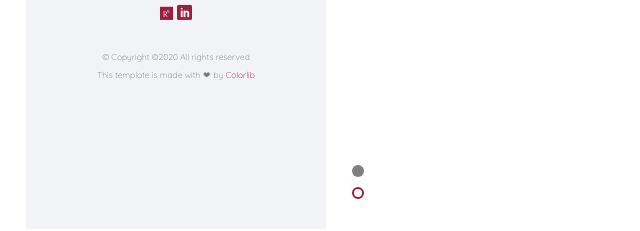
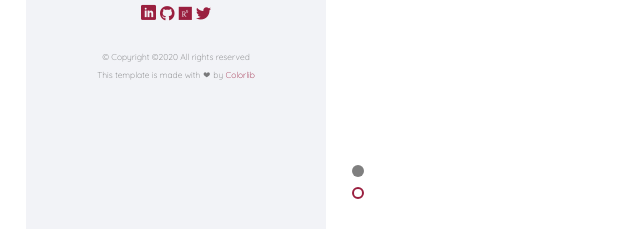
Before and after one commit to alessia-palleschi/alessia-palleschi.github.io, a plain HTML site: page index.html in a window 1280 px wide. Shown: the part 571-802 px from the top of the page, 29-669 px from the left. Drawn offline with nearby package versions, Linux system fonts and the light colour scheme; files whose address does not match are found by name; a web font is replaced by a local one.

Commit message:
Update index.html

```diff
--- a/index.html
+++ b/index.html
@@ -74,8 +74,11 @@
 						<li><a href="#" data-nav-section="experience">Experience</a></li>
 						<li><a href="#" data-nav-section="publications">Publications</a></li>
 						<li><a href="#" data-nav-section="contact">Contact</a></li>
-						<a href="https://www.researchgate.net/profile/Alessia_Palleschi"><i class="fab fa-researchgate"></i></a>
-						<a href="https://www.linkedin.com/in/alessia-palleschi"><i class="icon-linkedin2"></i></a>
+
+						<a href="https://www.linkedin.com/in/alessia-palleschi"><i class="fab icon-linkedin2"></i></a>
+						<a href="https://github.com/alessia-palleschi"><i class="fab fa-github"></i></a>
+						<a href="https://www.researchgate.net/profile/Alessia_Palleschi"><i class="fab fa-researchgate "></i></a>
+						<a href="https://twitter.com/ale_pal_"><i class="fab fa-twitter"></i></a>
 					</ul>
 
 				</div>
@@ -593,7 +596,9 @@ Copyright &copy;<script>document.write(new Date().getFullYear());</script> All r
 					<div class="row">
 						<div class="col-md-6 col-md-offset-3 col-md-pull-3 animate-box" data-animate-effect="fadeInLeft">
 						<a href="https://www.linkedin.com/in/alessia-palleschi"><i class="fab icon-linkedin2 fa-3x"></i></a>
+						<a href="https://github.com/alessia-palleschi"><i class="fab fa-github fa-3x"></i></a>
 						<a href="https://www.researchgate.net/profile/Alessia_Palleschi"><i class="fab fa-researchgate fa-3x"></i></a>
+						<a href="https://twitter.com/ale_pal_"><i class="fab fa-twitter fa-3x"></i></a>
 
 						</div>
 
```
